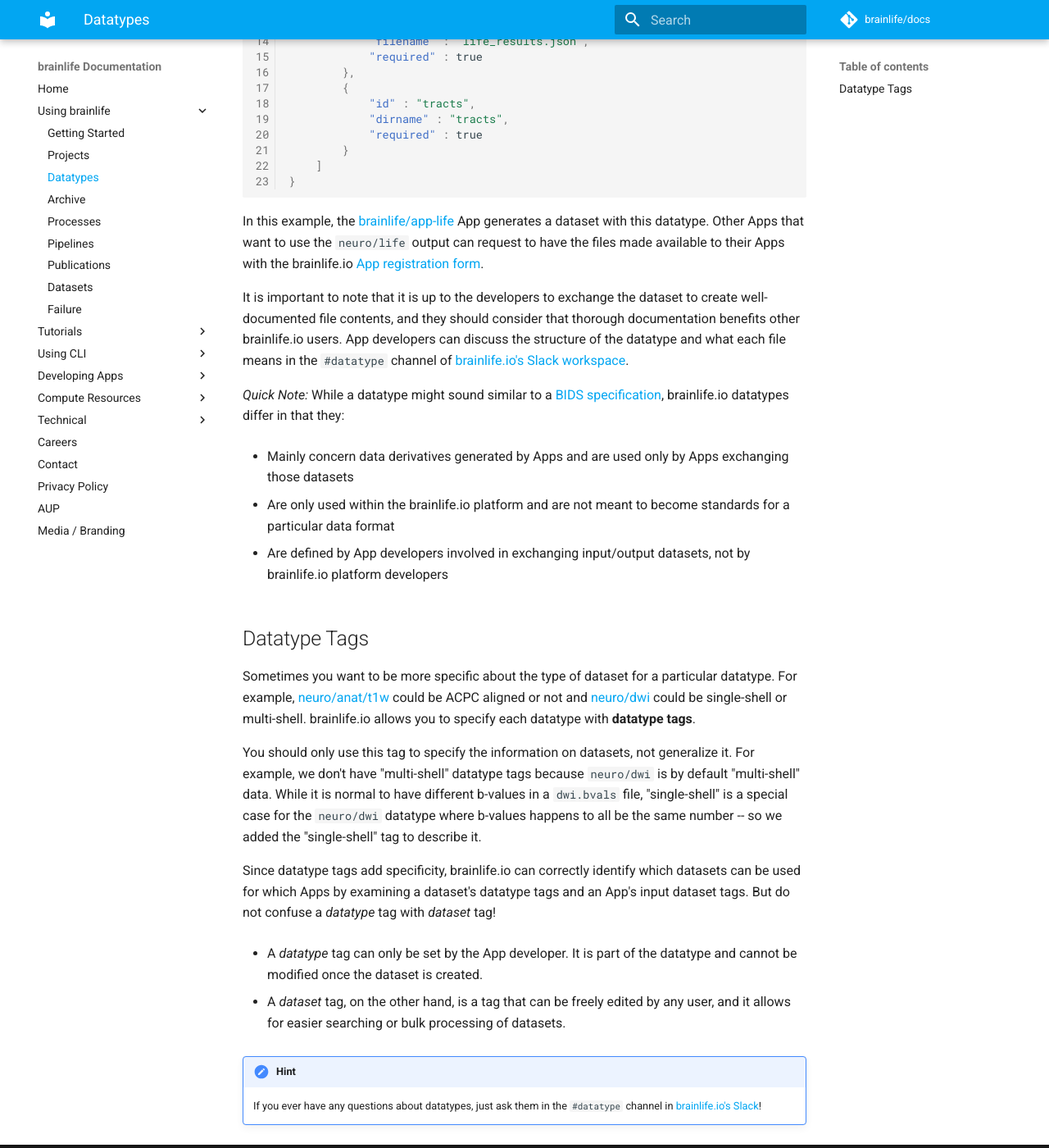
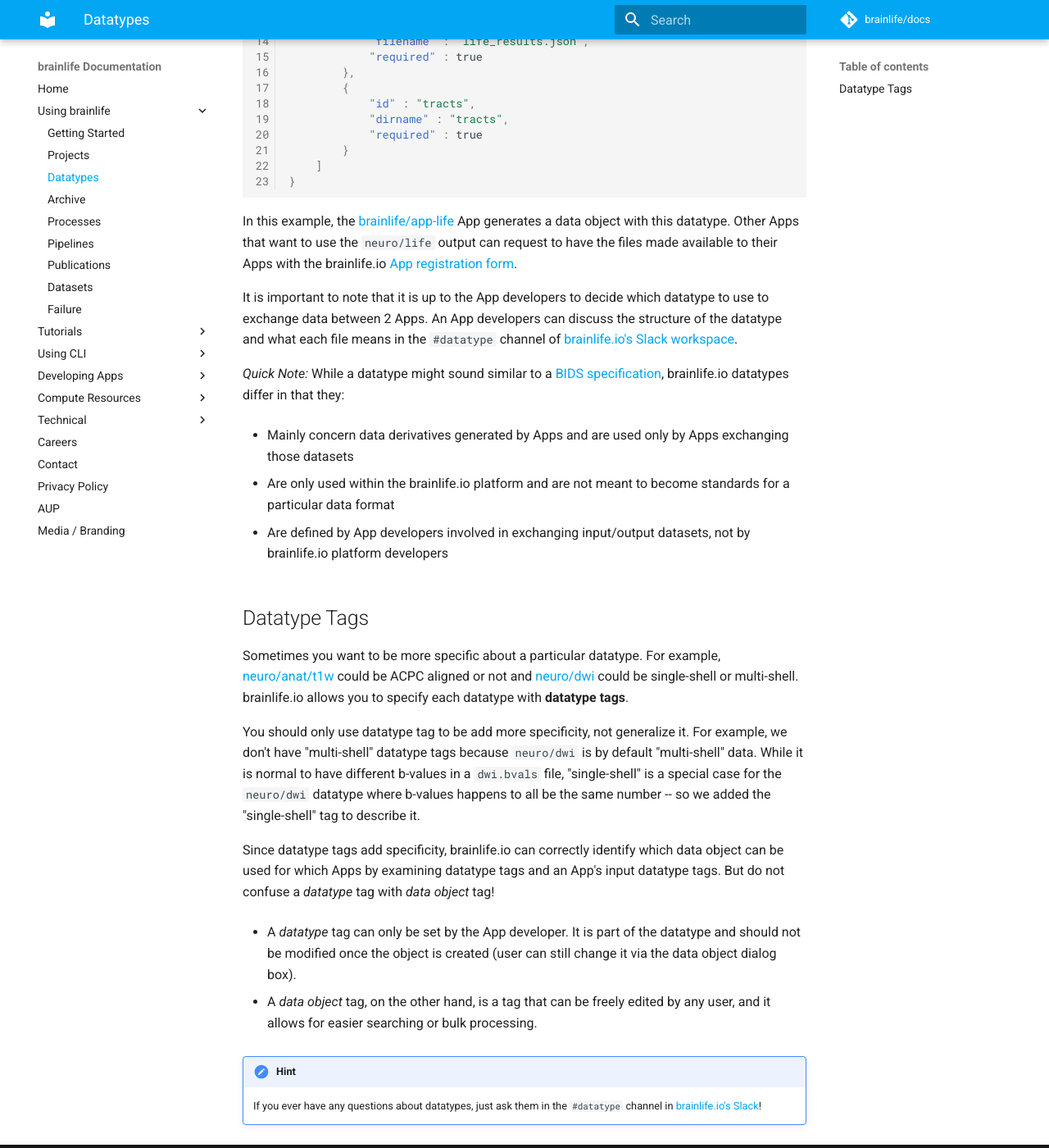
Before and after one commit to brainlife/docs, an MkDocs documentation site: the page built from docs/user/datatypes.md, in a window 1280 px wide and 1400 px high, scrolled down 811 px. Shown: the whole window at 82% size. Built offline with MkDocs 1.6.1 and Material for MkDocs 9.7.7, drawn with Linux system fonts in a browser that asks for light colours; comment, search, counter and statistics services are not loaded.

Commit message:
replace more *dataset* lingo with "data object" https://github.com/brainlife/docs/issues/85

````diff
--- a/docs/user/datatypes.md
+++ b/docs/user/datatypes.md
@@ -34,9 +34,9 @@
 }
 ```
 
-In this example, the [brainlife/app-life](https://brainlife.io/app/5baa44b1d0be8b002776b8f7){target=_blank} App generates a dataset with this datatype. Other Apps that want to use the `neuro/life` output can request to have the files made available to their Apps with the brainlife.io [App registration form](https://brainlife.io/docs/apps/register/).
+In this example, the [brainlife/app-life](https://brainlife.io/app/5baa44b1d0be8b002776b8f7){target=_blank} App generates a data object with this datatype. Other Apps that want to use the `neuro/life` output can request to have the files made available to their Apps with the brainlife.io [App registration form](https://brainlife.io/docs/apps/register/).
 
-It is important to note that it is up to the developers to exchange the dataset to create well-documented file contents, and they should consider that thorough documentation benefits other brainlife.io users. App developers can discuss the structure of the datatype and what each file means in the `#datatype` channel of [brainlife.io's Slack workspace](https://brainlife-inviter.herokuapp.com/){target=_blank}.
+It is important to note that it is up to the App developers to decide which datatype to use to exchange data between 2 Apps. An App developers can discuss the structure of the datatype and what each file means in the `#datatype` channel of [brainlife.io's Slack workspace](https://brainlife-inviter.herokuapp.com/){target=_blank}.
 
 _Quick Note:_ While a datatype might sound similar to a [BIDS specification](https://bids-specification.readthedocs.io/en/stable/){target=_blank}, brainlife.io datatypes differ in that they:
 
@@ -48,15 +48,15 @@
 
 ## Datatype Tags
 
-Sometimes you want to be more specific about the type of dataset for a particular datatype. For example, [neuro/anat/t1w](https://brainlife.io/datatype/58c33bcee13a50849b25879a){target=_blank} could be ACPC aligned or not and [neuro/dwi](https://brainlife.io/datatype/58c33c5fe13a50849b25879b){target=_blank} could be single-shell or multi-shell. brainlife.io allows you to specify each datatype with **datatype tags**.
+Sometimes you want to be more specific about a particular datatype. For example, [neuro/anat/t1w](https://brainlife.io/datatype/58c33bcee13a50849b25879a){target=_blank} could be ACPC aligned or not and [neuro/dwi](https://brainlife.io/datatype/58c33c5fe13a50849b25879b){target=_blank} could be single-shell or multi-shell. brainlife.io allows you to specify each datatype with **datatype tags**.
 
-You should only use this tag to specify the information on datasets, not generalize it. For example, we don't have "multi-shell" datatype tags because `neuro/dwi` is by default "multi-shell" data. While it is normal to have different b-values in a `dwi.bvals` file, "single-shell" is a special case for the `neuro/dwi` datatype where b-values happens to all be the same number -- so we added the "single-shell" tag to describe it.
+You should only use datatype tag to be add more specificity, not generalize it. For example, we don't have "multi-shell" datatype tags because `neuro/dwi` is by default "multi-shell" data. While it is normal to have different b-values in a `dwi.bvals` file, "single-shell" is a special case for the `neuro/dwi` datatype where b-values happens to all be the same number -- so we added the "single-shell" tag to describe it.
 
-Since datatype tags add specificity, brainlife.io can correctly identify which datasets can be used for which Apps by examining a dataset's datatype tags and an App's input dataset tags. But do not confuse a *datatype* tag with *dataset* tag!
+Since datatype tags add specificity, brainlife.io can correctly identify which data object can be used for which Apps by examining datatype tags and an App's input datatype tags. But do not confuse a *datatype* tag with *data object* tag!
 
-* A *datatype* tag can only be set by the App developer. It is part of the datatype and cannot be modified once the dataset is created.
+* A *datatype* tag can only be set by the App developer. It is part of the datatype and should not be modified once the object is created (user can still change it via the data object dialog box).
 
-* A *dataset* tag, on the other hand, is a tag that can be freely edited by any user, and it allows for easier searching or bulk processing of datasets.
+* A *data object* tag, on the other hand, is a tag that can be freely edited by any user, and it allows for easier searching or bulk processing.
 
 !!! hint
     If you ever have any questions about datatypes, just ask them in the `#datatype` channel in [brainlife.io's Slack](https://brainlife-inviter.herokuapp.com/){target=_blank}!
````
Also changed, not shown: docs/contact.md (+1 -1 lines), docs/terms.md (deleted, +0 -48 lines), docs/todo.md (deleted, +0 -1 lines).
